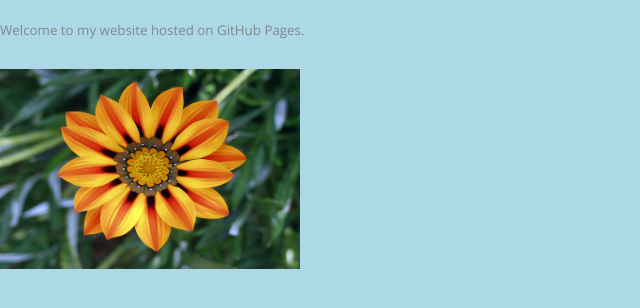
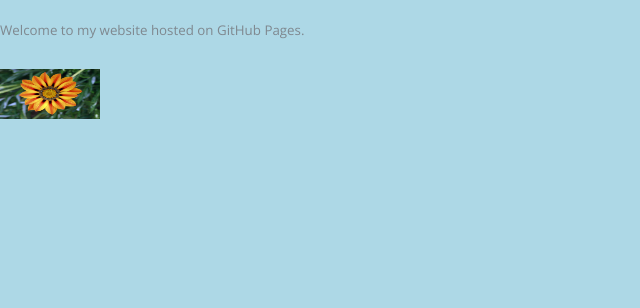
Before and after one commit to Fireh3x/Fireh3x.github.io, a plain HTML site: page index.html in a window 1280 px wide. Shown: the part 64-372 px from the top of the page, without its empty margins (0-640 px from the left). Drawn offline with nearby package versions, Linux system fonts and the light colour scheme.

Commit message:
Update style.css

```diff
--- a/style.css
+++ b/style.css
@@ -1,6 +1,6 @@
 body {
     background-color: lightblue;
 .responsive-image {
-    width: 300px;  /* Set the width of the image */
-    height: 200px; /* Set the height of the image */
+    width: 100px;  /* Set the width of the image */
+    height: 50px; /* Set the height of the image */
 }
```
